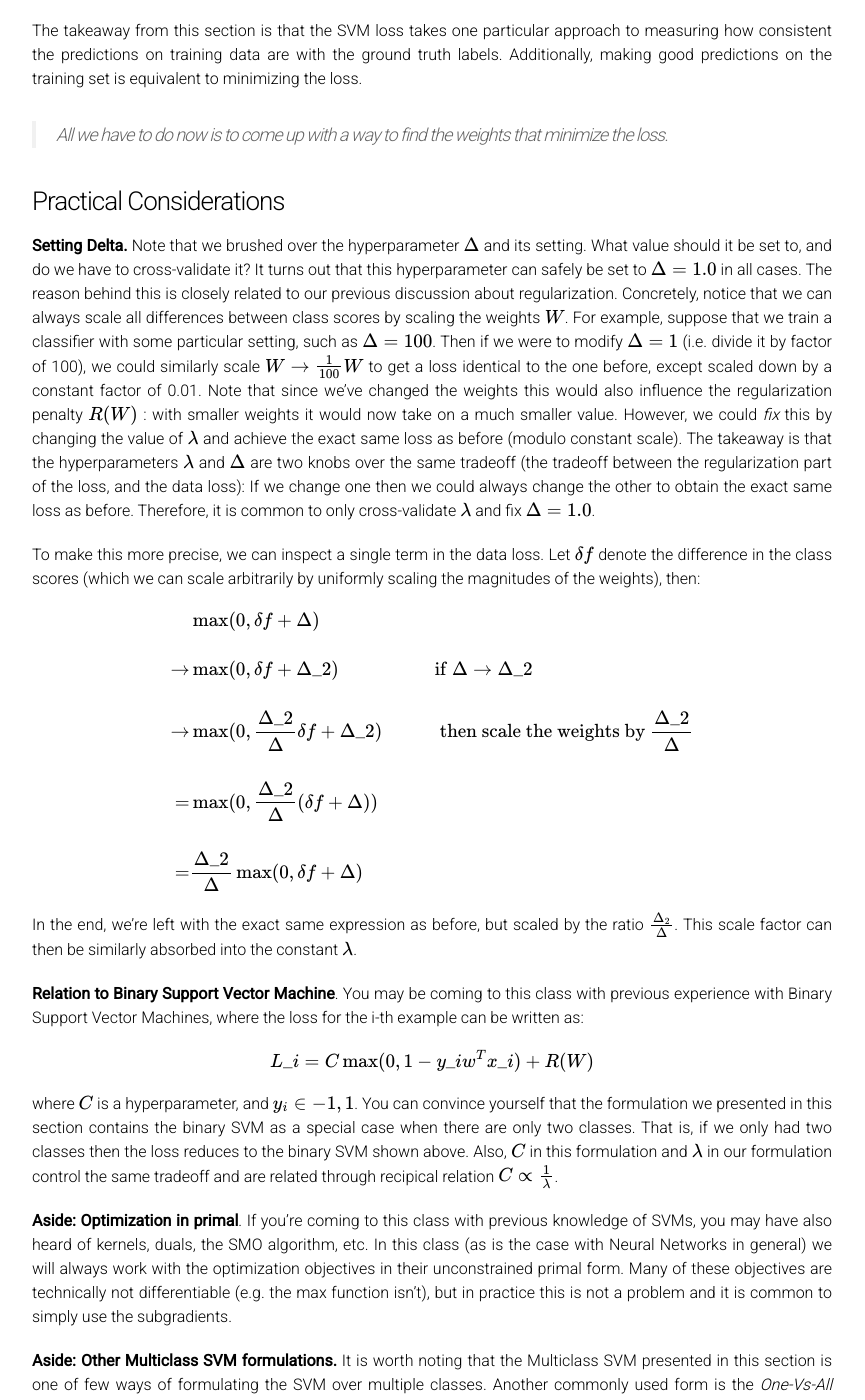
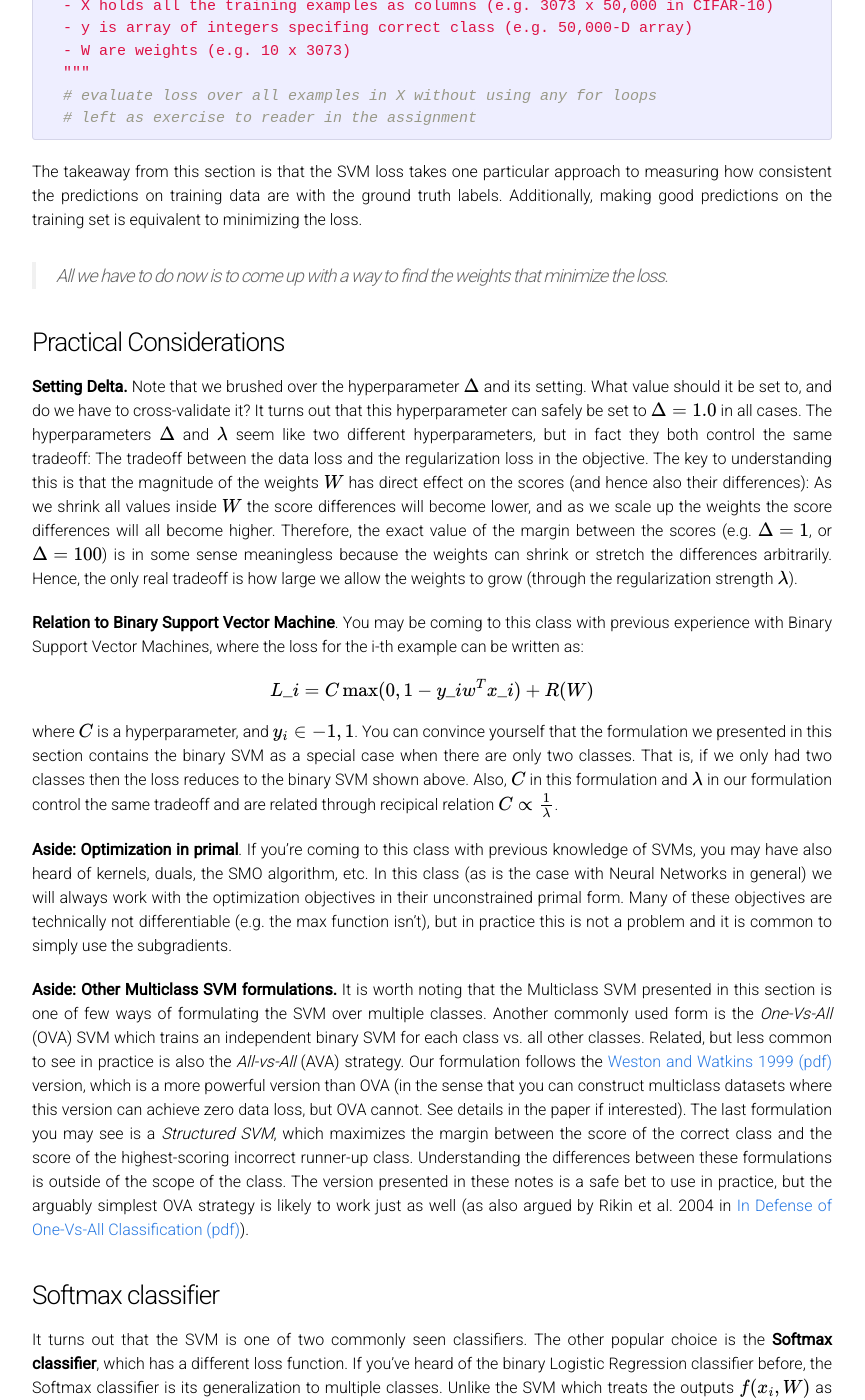
Before and after one commit to cs231n/cs231n.github.io, a Jekyll site: the page built from linear-classify.md, in a window 1280 px wide and 1400 px high, scrolled down 8866 px. Shown: the whole window, without its empty margins (208-1073 px from the left). Built offline with Jekyll 4.4.1, drawn with Linux system fonts in a browser that asks for light colours; Markdown is read by kramdown in place of the engine named in the settings; formulas are drawn with MathJax 3; some of the changed text lies outside the part shown.

Commit message:
fixing confusion with the delta. It's a little subtle and we wont require students to know this

```diff
--- a/linear-classify.md
+++ b/linear-classify.md
@@ -68,7 +68,7 @@ Since we defined the score of each class as a weighted sum of all image pixels,
   </div>
 </div>
 
-As we saw above, every row of \\(W\\) is a classifier for one of the classes. The geometric interpretation of these numbers is that as we change one of the rows of \\(W\\), the corresponding line in the pixel space will rotate in different directions. The biases \\(b\\), on the other hand, allow our classifiers to move the lines away from the origin. To see this, note that without the bias terms, plugging in \\( x\_i = 0 \\) would always give score of zero regardless of the weights.
+As we saw above, every row of \\(W\\) is a classifier for one of the classes. The geometric interpretation of these numbers is that as we change one of the rows of \\(W\\), the corresponding line in the pixel space will rotate in different directions. The biases \\(b\\), on the other hand, allow our classifiers to translate the lines. In particular, note that without the bias terms, plugging in \\( x\_i = 0 \\) would always give score of zero regardless of the weights, so all lines would be forced to cross the origin.
 
 **Interpretation of linear classifiers as template matching.**
 Another interpretation for the weights \\(W\\) is that each row of \\(W\\) corresponds to a *template* (or sometimes also called a *prototype*) for one of the classes. The score of each class for an image is then obtained by comparing each template with the image with an *inner product* (or *dot product*) one by one to find the one that "fits" best. In this terminology, the linear classifier is doing template matching, where the templates are learned. Another way to think of it is that we are still effectively doing Nearest Neighbor, but instead of having thousands of training images we are only using a single image per class (although we will learn it, and it does not necessarily have to be one of the images in the training set), and we use the (negative) inner product as the distance instead of the L1 or L2 distance.
@@ -159,10 +159,16 @@ $$
 R(W) = \sum\_k\sum\_l W\_{k,l}^2
 $$
 
-In the expression above, we are summing up all the elements of \\(W\\) squared. Notice that the regularization function is not a function of the data, it is only based on the weights. Including the regularization penalty completes the full Multiclass Support Vector Machine loss:
+In the expression above, we are summing up all the elements of \\(W\\) squared. Notice that the regularization function is not a function of the data, it is only based on the weights. Including the regularization penalty completes the full Multiclass Support Vector Machine loss, which is is made up of two components: the **data loss** (which is the average loss \\(L\_i\\) over all examples) and the **regularization loss**. That is, the full Multiclass SVM loss becomes:
 
 $$
-L = \frac{1}{N} \sum\_i \sum\_{j\neq y\_i} \left[ \max(0, f(x\_i; W)\_j - f(x\_i; W)\_{y\_i} + \Delta) \right] + \lambda R(W)
+L =  \underbrace{ \frac{1}{N} \sum\_i L\_i }\_\text{data loss} + \underbrace{ \lambda R(W) }\_\text{regularization loss} \\\\
+$$
+
+Or expanding this out in its full form:
+
+$$
+L = \frac{1}{N} \sum\_i \sum\_{j\neq y\_i} \left[ \max(0, f(x\_i; W)\_j - f(x\_i; W)\_{y\_i} + \Delta) \right] + \lambda \sum\_k\sum\_l W\_{k,l}^2
 $$
 
 Where \\(N\\) is the number of training examples. As you can see, we append the regularization penalty to the loss objective, weighted by a hyperparameter \\(\lambda\\). There is no simple way of setting this hyperparameter and it is usually determined by cross-validation.
@@ -230,22 +236,7 @@ The takeaway from this section is that the SVM loss takes one particular approac
 
 ### Practical Considerations
 
-**Setting Delta.** Note that we brushed over the hyperparameter \\(\Delta\\) and its setting. What value should it be set to, and do we have to cross-validate it? It turns out that this hyperparameter can safely be set to \\(\Delta = 1.0\\) in all cases. The reason behind this is closely related to our previous discussion about regularization. Concretely, notice that we can always scale all differences between class scores by scaling the weights \\(W\\). For example, suppose that we train a classifier with some particular setting, such as \\(\Delta = 100\\). Then if we were to modify \\(\Delta = 1\\) (i.e. divide it by factor of 100), we could similarly scale \\(W \rightarrow \frac{1}{100}W\\) to get a loss identical to the one before, except scaled down by a constant factor of 0.01. Note that since we've changed the weights this would also influence the regularization penalty \\(R(W)\\) : with smaller weights it would now take on a much smaller value. However, we could *fix* this by changing the value of \\(\lambda\\) and achieve the exact same loss as before (modulo constant scale). The takeaway is that the hyperparameters \\(\lambda\\) and \\(\Delta\\) are two knobs over the same tradeoff (the tradeoff between the regularization part of the loss, and the data loss): If we change one then we could always change the other to obtain the exact same loss as before. Therefore, it is common to only cross-validate \\(\lambda\\) and fix \\(\Delta = 1.0\\).
-
-To make this more precise, we can inspect a single term in the data loss. Let \\( \delta f \\) denote the difference in the class scores (which we can scale arbitrarily by uniformly scaling the magnitudes of the weights), then:
-
-$$
-\begin{aligned}
-& \max(0, \delta f + \Delta) \\\\
-\rightarrow &  \max(0, \delta f + \Delta\_2) \hspace{1in} \text{if  } \Delta \rightarrow \Delta\_2 \\\\
-\rightarrow & \max(0, \frac{\Delta\_2}{\Delta} \delta f + \Delta\_2) \hspace{0.6in} \text{then scale the weights by   } \frac{\Delta\_2}{\Delta} \\\\
-= & \max(0, \frac{\Delta\_2}{\Delta} (\delta f + \Delta)) \\\\
-= & \frac{\Delta\_2}{\Delta} \max(0, \delta f + \Delta)
-\end{aligned}
-$$
-
-In the end, we're left with the exact same expression as before, but scaled by the ratio \\(\frac{\Delta\_2}{\Delta}\\). This scale factor can then be similarly absorbed into the constant \\(\lambda\\).
-
+**Setting Delta.** Note that we brushed over the hyperparameter \\(\Delta\\) and its setting. What value should it be set to, and do we have to cross-validate it? It turns out that this hyperparameter can safely be set to \\(\Delta = 1.0\\) in all cases. The hyperparameters \\(\Delta\\) and \\(\lambda\\) seem like two different hyperparameters, but in fact they both control the same tradeoff: The tradeoff between the data loss and the regularization loss in the objective. The key to understanding this is that the magnitude of the weights \\(W\\) has direct effect on the scores (and hence also their differences): As we shrink all values inside \\(W\\) the score differences will become lower, and as we scale up the weights the score differences will all become higher. Therefore, the exact value of the margin between the scores (e.g. \\(\Delta = 1\\), or \\(\Delta = 100\\)) is in some sense meaningless because the weights can shrink or stretch the differences arbitrarily. Hence, the only real tradeoff is how large we allow the weights to grow (through the regularization strength \\(\lambda\\)).
 
 **Relation to Binary Support Vector Machine**. You may be coming to this class with previous experience with Binary Support Vector Machines, where the loss for the i-th example can be written as:
 
```
